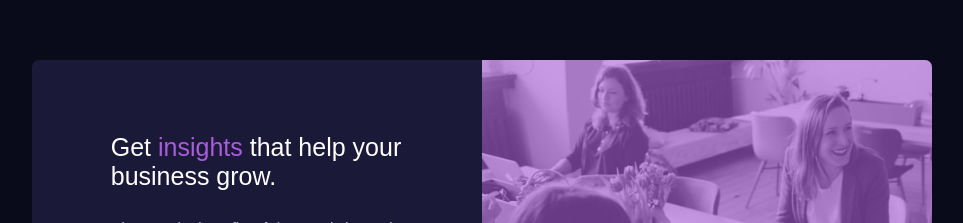
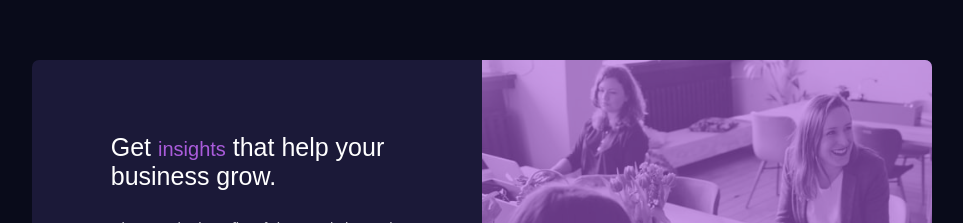
Before and after one commit to Shekinah007/StatsPreviewCard, a plain HTML site: page index.html in a window 1280 px wide. Shown: the part 150-373 px from the top of the page, without its empty margins (158-1121 px from the left). Drawn offline with Linux system fonts and the light colour scheme; a web font is replaced by a local one.

Commit message:
fix x child element

```diff
--- a/index.html
+++ b/index.html
@@ -29,7 +29,7 @@
 <div class="para">
 
   <div class="heading">
-    Get <x style="color: hsl(277, 64%, 61%);">insights</x> that help your business grow.
+    Get <span class="x" style="color: hsl(277, 64%, 61%);">insights</span> that help your business grow.
   </div>
 
 <div class="paragraph">
```
